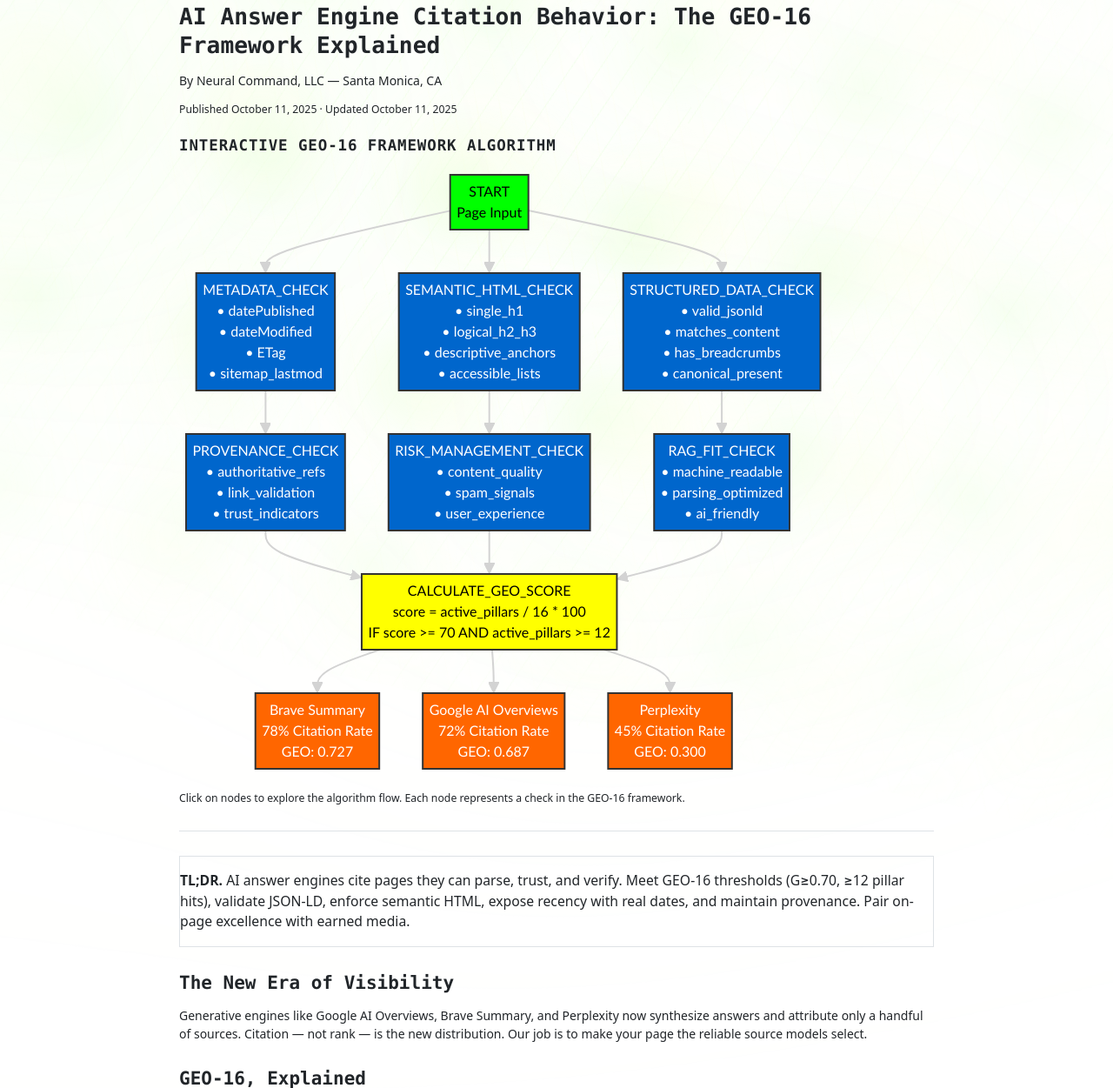
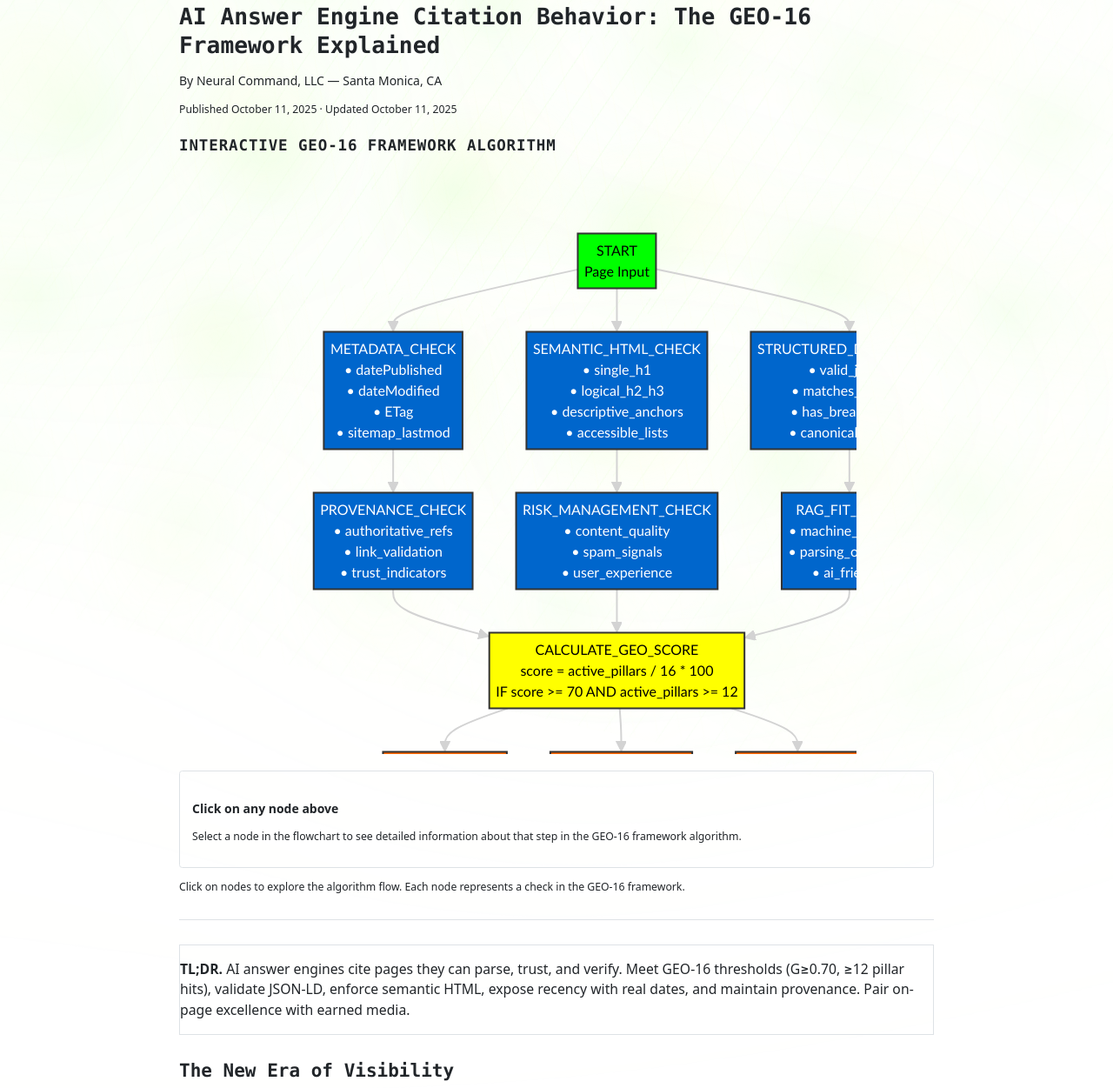
Before and after one commit to malwarescan/AIvisibility, a PHP site: page /insights/geo-16-framework in a window 1280 px wide. Shown: the part 143-1394 px from the top of the page at 87% size. Run offline with PHP 8.4, Linux system fonts and the light colour scheme; some libraries are stand-ins or nearby versions.

Commit message:
Add true interactivity to GEO-16 flowchart
- Add click event handlers to Mermaid nodes
- Implement node highlighting with CSS transitions
- Add details panel showing node information
- Include hover effects and visual feedback
- Provide detailed descriptions for each algorithm step
- Make flowchart truly interactive and explorable

```diff
--- a/pages/insights/geo-16-framework.php
+++ b/pages/insights/geo-16-framework.php
@@ -63,6 +63,15 @@ flowchart TD
     class H calcNode
     class I,J,K outputNode
         </div>
+
+        <!-- Node Details Panel -->
+        <div id="node-details" class="mt-4">
+          <div class="bg-gray-800 p-4 rounded border border-gray-600">
+            <h4 class="text-white font-semibold mb-2">Click on any node above</h4>
+            <p class="text-gray-300 text-sm">Select a node in the flowchart to see detailed information about that step in the GEO-16 framework algorithm.</p>
+          </div>
+        </div>
+
         <p class="text-gray-400 text-sm mt-2">Click on nodes to explore the algorithm flow. Each node represents a check in the GEO-16 framework.</p>
       </div>
     </header>
@@ -204,6 +213,22 @@ $serviceSchemas = [
 $GLOBALS['serviceSchemas'] = $serviceSchemas;
 ?>
 
+<!-- CSS for interactive highlighting -->
+<style>
+.mermaid .node.highlighted {
+  filter: brightness(1.3) drop-shadow(0 0 8px #00ff00);
+  stroke-width: 4px !important;
+  stroke: #00ff00 !important;
+}
+.mermaid .node {
+  transition: all 0.3s ease;
+}
+.mermaid .node:hover {
+  filter: brightness(1.1);
+  cursor: pointer;
+}
+</style>
+
 <!-- Mermaid.js for interactive flowchart -->
 <script src="https://cdn.jsdelivr.net/npm/mermaid@10.6.1/dist/mermaid.min.js"></script>
 <script>
@@ -214,7 +239,55 @@ document.addEventListener('DOMContentLoaded', function() {
     flowchart: {
       useMaxWidth: true,
       htmlLabels: true
-    }
+    },
+    securityLevel: 'loose'
   });
+
+  // Add interactivity after Mermaid renders
+  setTimeout(function() {
+    const nodes = document.querySelectorAll('.mermaid .node');
+    const detailsDiv = document.getElementById('node-details');
+
+    nodes.forEach(node => {
+      node.style.cursor = 'pointer';
+      node.addEventListener('click', function() {
+        const nodeId = this.id;
+        const nodeText = this.querySelector('text')?.textContent || '';
+
+        // Remove previous highlights
+        nodes.forEach(n => n.classList.remove('highlighted'));
+
+        // Highlight clicked node
+        this.classList.add('highlighted');
+
+        // Show details
+        if (detailsDiv) {
+          detailsDiv.innerHTML = `
+            <div class="bg-gray-800 p-4 rounded border border-gray-600">
+              <h4 class="text-white font-semibold mb-2">${nodeText.split('<br/>')[0]}</h4>
+              <p class="text-gray-300 text-sm">${getNodeDescription(nodeId)}</p>
+            </div>
+          `;
+        }
+      });
+    });
+  }, 1000);
 });
+
+function getNodeDescription(nodeId) {
+  const descriptions = {
+    'A': 'Starting point for the GEO-16 algorithm. Input page data for analysis.',
+    'B': 'Checks for metadata freshness signals including publication dates, modification timestamps, ETag headers, and sitemap lastmod values.',
+    'C': 'Validates semantic HTML structure including single H1, logical heading hierarchy, descriptive anchor text, and accessible list structures.',
+    'D': 'Verifies structured data implementation including valid JSON-LD, content matching, breadcrumb presence, and canonical tags.',
+    'E': 'Assesses content provenance including authoritative references, link validation, and trust indicators.',
+    'F': 'Evaluates risk management factors including content quality, spam signals, and user experience metrics.',
+    'G': 'Checks RAG (Retrieval-Augmented Generation) fit including machine readability, parsing optimization, and AI-friendly formatting.',
+    'H': 'Calculates final GEO score based on active pillars. Threshold: score ≥ 0.70 and ≥ 12 pillar hits for high citation likelihood.',
+    'I': 'Brave Summary engine output showing 78% citation rate with GEO score of 0.727.',
+    'J': 'Google AI Overviews output showing 72% citation rate with GEO score of 0.687.',
+    'K': 'Perplexity engine output showing 45% citation rate with GEO score of 0.300.'
+  };
+  return descriptions[nodeId] || 'Click on any node to see detailed information about this step in the GEO-16 framework.';
+}
 </script>
```
